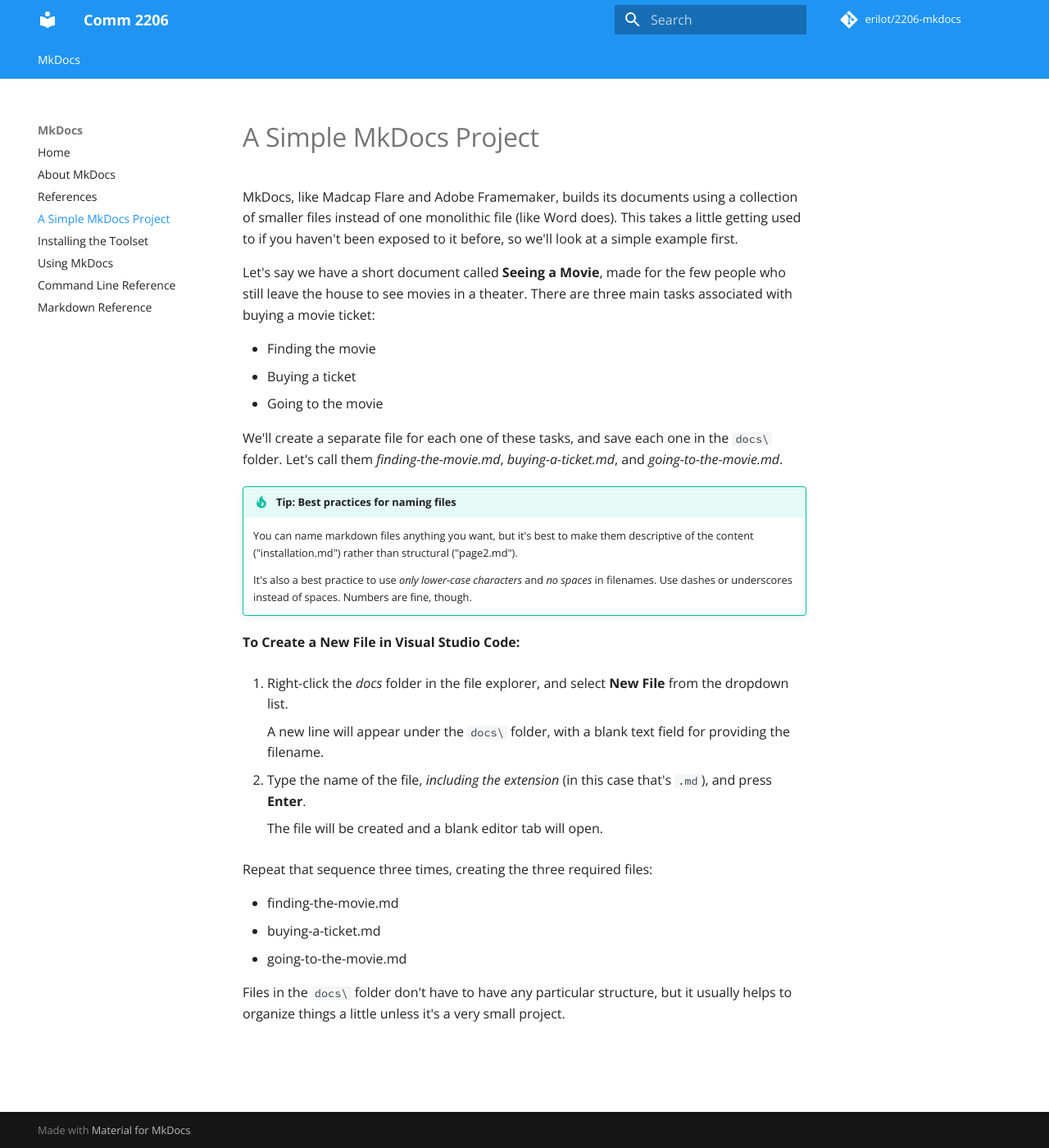
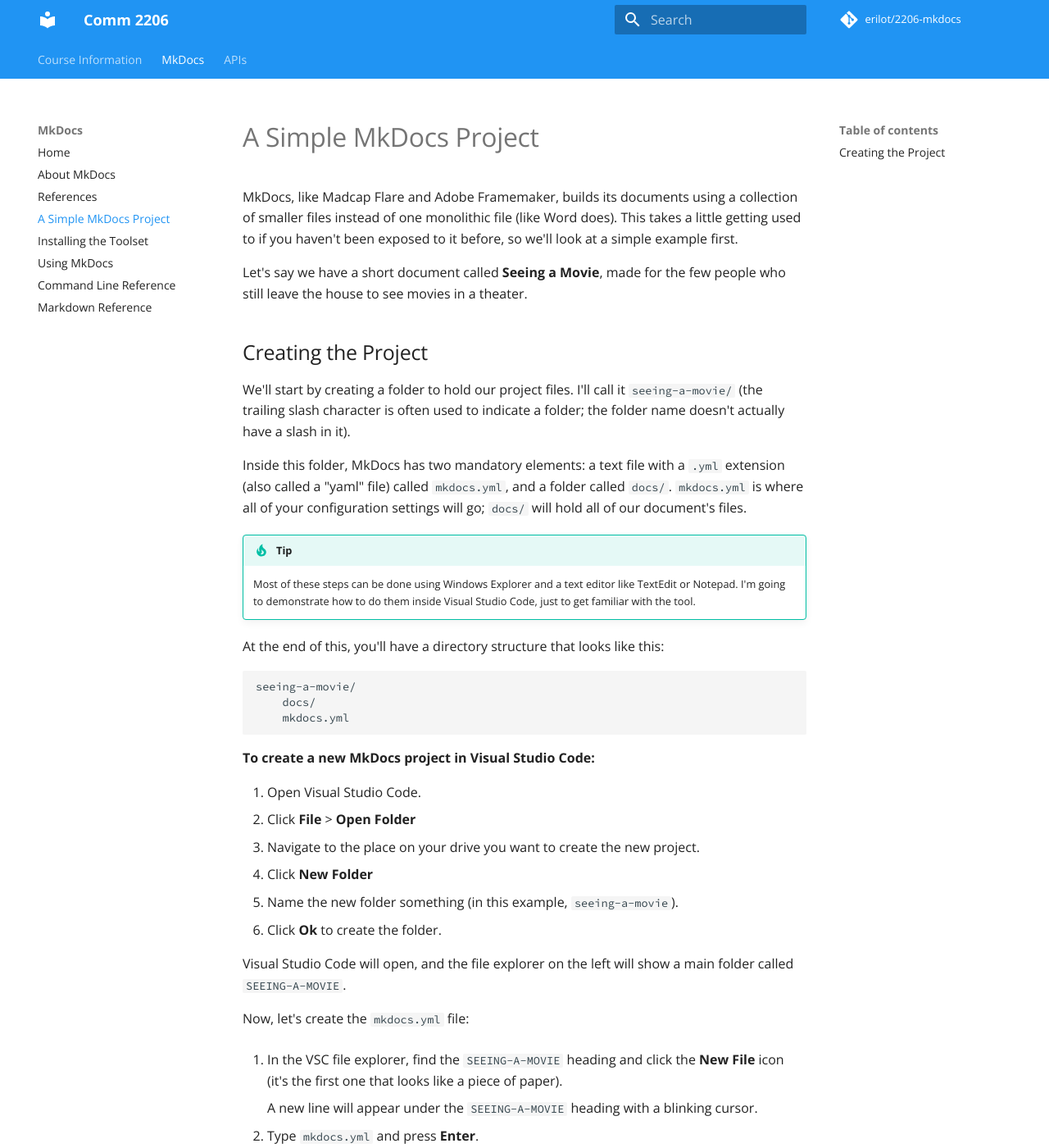
Before and after one commit to erilot/2206-mkdocs, an MkDocs documentation site: the page built from docs/mkdocs-intro/simple-project.md, in a window 1280 px wide and 1400 px high. Shown: the whole window at 82% size. Built offline with MkDocs 1.6.1 and Material for MkDocs 9.7.7, drawn with Linux system fonts in a browser that asks for light colours; comment, search, counter and statistics services are not loaded; old or Windows-style settings are respelled for this version of MkDocs; some of the changed text lies outside the part shown.

Commit message:
Saving work in progress

````diff
--- a/docs/mkdocs-intro/simple-project.md
+++ b/docs/mkdocs-intro/simple-project.md
@@ -2,13 +2,57 @@
 
 MkDocs, like Madcap Flare and Adobe Framemaker, builds its documents using a collection of smaller files instead of one monolithic file (like Word does). This takes a little getting used to if you haven't been exposed to it before, so we'll look at a simple example first.
 
-Let's say we have a short document called **Seeing a Movie**, made for the few people who still leave the house to see movies in a theater. There are three main tasks associated with buying a movie ticket:
+Let's say we have a short document called **Seeing a Movie**, made for the few people who still leave the house to see movies in a theater.
+
+## Creating the Project
+
+We'll start by creating a folder to hold our project files. I'll call it `seeing-a-movie/` (the trailing slash character is often used to indicate a folder; the folder name doesn't actually have a slash in it).
+
+Inside this folder, MkDocs has two mandatory elements: a text file with a `.yml` extension (also called a "yaml" file) called `mkdocs.yml`, and a folder called `docs/`. `mkdocs.yml` is where all of your configuration settings will go; `docs/` will hold all of our document's files.
+
+!!! tip
+    Most of these steps can be done using Windows Explorer and a text editor like TextEdit or Notepad. I'm going to demonstrate how to do them inside Visual Studio Code, just to get familiar with the tool.
+
+At the end of this, you'll have a directory structure that looks like this:
+
+```
+seeing-a-movie/
+    docs/
+    mkdocs.yml
+
+```
+
+**To create a new MkDocs project in Visual Studio Code:**
+
+1. Open Visual Studio Code.
+1. Click **File** > **Open Folder**
+1. Navigate to the place on your drive you want to create the new project.
+1. Click **New Folder**
+1. Name the new folder something (in this example, `seeing-a-movie`).
+1. Click **Ok** to create the folder.
+
+Visual Studio Code will open, and the file explorer on the left will show a main folder called `SEEING-A-MOVIE`.
+
+Now, let's create the `mkdocs.yml` file:
+
+1. In the VSC file explorer, find the `SEEING-A-MOVIE` heading and click the **New File** icon (it's the first one that looks like a piece of paper).
+
+    A new line will appear under the `SEEING-A-MOVIE` heading with a blinking cursor.
+
+1. Type `mkdocs.yml` and press **Enter**.
+
+    The file will be created and opened in the Visual Studio Code editor (it's blank right now, which is fine). We'll start entering information here in a minute.
+
+1.
+
+
+Let's also say there are three main tasks associated with buying a movie ticket:
 
 * Finding the movie
 * Buying a ticket
 * Going to the movie
 
-We'll create a separate file for each one of these tasks, and save each one in the `docs\` folder. Let's call them *finding-the-movie.md*, *buying-a-ticket.md*, and *going-to-the-movie.md*.
+We'll create a new markdown file for each one of these tasks, and save each one in the `docs\` folder. Let's call them *finding-the-movie.md*, *buying-a-ticket.md*, and *going-to-the-movie.md*.
 
 !!! tip "Tip: Best practices for naming files"
     You can name markdown files anything you want, but it's best to make them descriptive of the content ("installation.md") rather than structural ("page2.md").
--- a/mkdocs.yml
+++ b/mkdocs.yml
@@ -19,6 +19,17 @@
     tabs: true
 
 pages:
+  - "Course Information":
+    - Assignments: course/assignments.md
+    - Lab 1: course/lab1.md
+    - Lab 2: course/lab2.md
+    - Lab 3: course/lab3.md
+    - Lab 4: course/lab4.md
+    - Lab 5: course/lab5.md
+    - Lab 6: course/lab6.md
+    - Lab 7: course/lab7.md
+    - Lab 8: course/lab8.md
+    - Lab 9: course/lab9.md
   - "MkDocs":
     - Home: mkdocs-intro/index.md
     - About MkDocs: mkdocs-intro/about-mkdocs.md
@@ -28,3 +39,6 @@
     - Using MkDocs: mkdocs-intro/using.md
     - Command Line Reference: mkdocs-intro/cmd-reference.md
     - Markdown Reference: mkdocs-intro/md-reference.md
+  - "APIs":
+    - About APIs: apis/about-apis.md
+    - Assignment: apis/assignment.md
````
Also changed, not shown: docs/apis/assignment.md (added, +36 -0 lines), docs/course/assignments.md (added, +69 -0 lines), docs/course/lab1.md (added, +3 -0 lines), docs/apis/about-apis.md (added), docs/course/lab2.md (added), docs/course/lab3.md (added), docs/course/lab4.md (added), docs/course/lab5.md (added), docs/course/lab6.md (added), docs/course/lab7.md (added), docs/course/lab8.md (added), docs/course/lab9.md (added).
